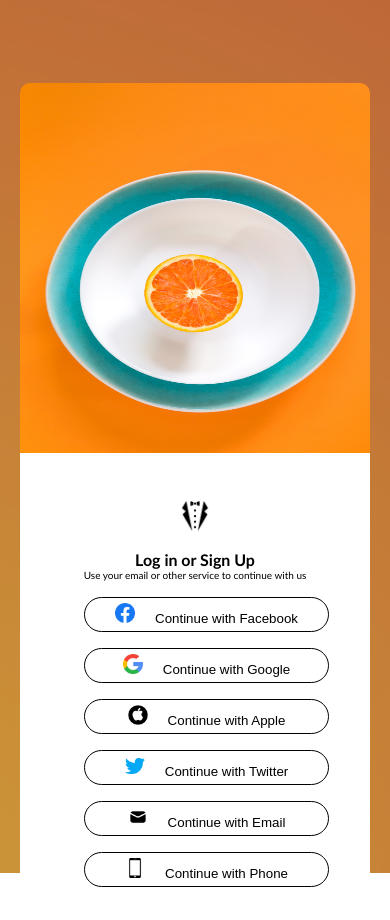
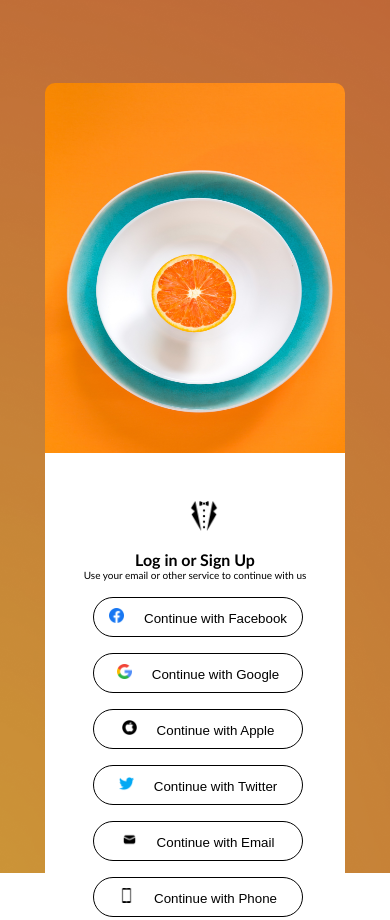
Before and after one commit to PrincessCS/learnable-project, a plain HTML site: page text.html in a window 390 px wide. Shown: the part 207-1127 px from the top of the page. Drawn offline with Linux system fonts and the light colour scheme.

Commit message:
update on repository

```diff
--- a/style.scss
+++ b/style.scss
@@ -112,6 +112,8 @@ body{
     }
 }
 
+/*for mobile and tablet*/
+
 @media only screen and (max-width:768px){
      body{
      overflow-x: hidden;
--- a/styles.scss
+++ b/styles.scss
@@ -81,7 +81,7 @@ button:hover{
 
 }
 
-
+/*for mobile and tablet*/
 
 @media only screen and (max-width:768px){
 
@@ -94,6 +94,7 @@ button:hover{
     .backdrop image{
 
         object-fit:fill;
+        overflow: hidden;
 
     }
 
@@ -113,7 +114,7 @@ button:hover{
             margin-top: 50px;
             margin-bottom: auto;
             height: 400px;
-            width:350px;
+            width:300px;
         }
 
         #img2{
@@ -121,7 +122,7 @@ button:hover{
             margin-bottom: auto;
             border-radius: 10px 10px 0px 0px;
             height:400px;
-            width:350px;
+            width:300px;
 
 
         }
@@ -130,19 +131,27 @@ button:hover{
             margin-top:20px;
             border-radius: 0px 0px 10px 10px;
             height: 500px;
-            width:350px;
+            width:300px;
 
         }
 
         #icon1{
-            margin-left: 10rem;
+            margin-left: 9rem;
+        }
+
+        #icon2{
+            width:15px;
+            height: 15px;
+
         }
 
 
 
         button{
 
-            margin-left:4rem;
+            margin-left:3rem;
+            padding: 10px 5px;
+
 
         }
 
```
Also changed, not shown: index.html (+3 -1 lines), text.html (+3 -1 lines), style.css, styles.css, 2 other files.
